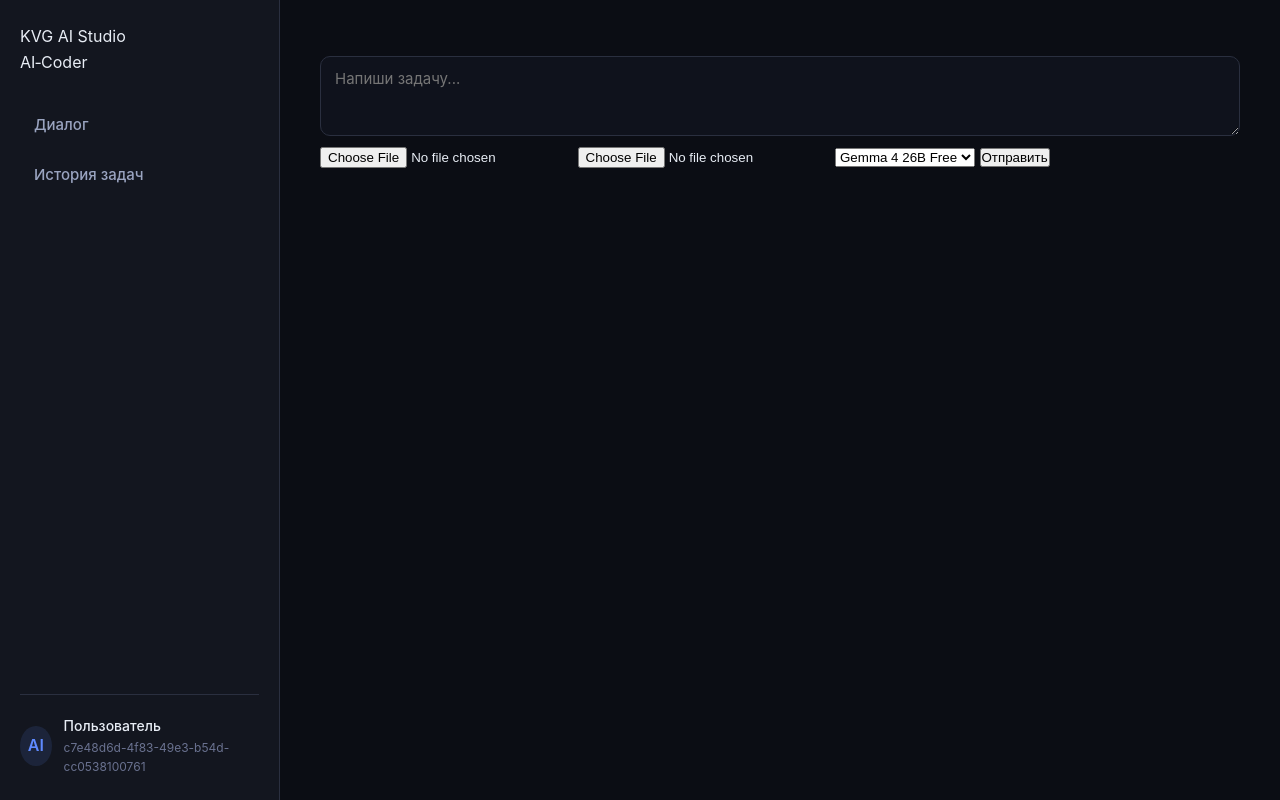
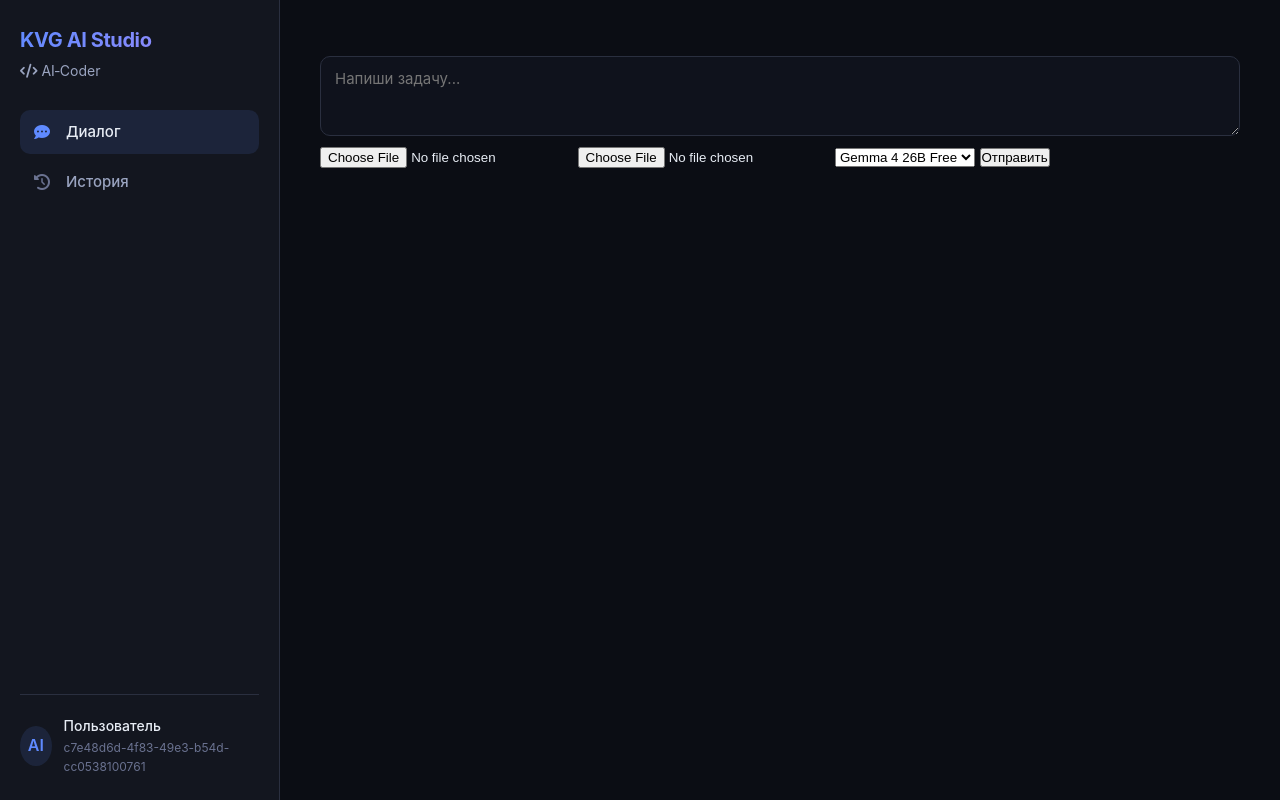
Before and after one commit to mrvan1000000-boop/kvgai-ai-coder, a FastAPI app: page /admin/ai-coder?user_id=c7e48d6d-4f83-49e3-b54d-cc0538100761 in a window 1280 px wide. Run offline with FastAPI, Linux system fonts and the light colour scheme.

Commit message:
Enhance layout with icons and viewport settings

```diff
--- a/templates/layout.html
+++ b/templates/layout.html
@@ -2,20 +2,31 @@
 <html lang="ru">
 <head>
     <meta charset="UTF-8">
+    <meta name="viewport" content="width=device-width, initial-scale=1.0">
     <title>KVG AI Studio — AI‑Coder</title>
+    <!-- Font Awesome 6 (free) -->
+    <link rel="stylesheet" href="https://cdnjs.cloudflare.com/ajax/libs/font-awesome/6.0.0-beta3/css/all.min.css">
+    <!-- Highlight.js для подсветки кода -->
+    <link rel="stylesheet" href="https://cdnjs.cloudflare.com/ajax/libs/highlight.js/11.7.0/styles/github-dark.min.css">
+    <script src="https://cdnjs.cloudflare.com/ajax/libs/highlight.js/11.7.0/highlight.min.js"></script>
+    <script>hljs.highlightAll();</script>
     <link rel="stylesheet" href="/static/ai_coder.css">
 </head>
 <body class="app">
 <div class="app-shell">
     <aside class="sidebar">
-        <div class="sidebar-header">
+        <div class="logo-block">
             <div class="logo">KVG AI Studio</div>
-            <div class="subtitle">AI‑Coder</div>
+            <div class="subtitle"><i class="fas fa-code"></i> AI‑Coder</div>
         </div>
 
         <nav class="sidebar-nav">
-            <a href="/admin/ai-coder?user_id={{ user_id }}" class="nav-item">Диалог</a>
-            <a href="/admin/ai-coder/history/{{ user_id }}" class="nav-item">История задач</a>
+            <a href="/admin/ai-coder?user_id={{ user_id }}" class="nav-item {% if request.url.path == '/admin/ai-coder' %}active{% endif %}">
+                <i class="fas fa-comment-dots"></i> Диалог
+            </a>
+            <a href="/admin/ai-coder/history/{{ user_id }}" class="nav-item {% if request.url.path.startswith('/admin/ai-coder/history') %}active{% endif %}">
+                <i class="fas fa-clock-rotate-left"></i> История
+            </a>
         </nav>
 
         <div class="sidebar-footer">
@@ -35,13 +46,20 @@
 </div>
 
 <script>
-    // сохраняем user_id в localStorage, чтобы не забывать пользователя
+    // Сохраняем user_id
     (function() {
         const uid = "{{ user_id }}";
         if (uid && uid !== "None") {
             localStorage.setItem("kvg_ai_user_id", uid);
         }
     })();
+
+    // Переподсветка после динамической загрузки (для истории и ответов)
+    document.addEventListener('DOMContentLoaded', () => {
+        document.querySelectorAll('pre code').forEach((block) => {
+            hljs.highlightElement(block);
+        });
+    });
 </script>
 </body>
 </html>
```
